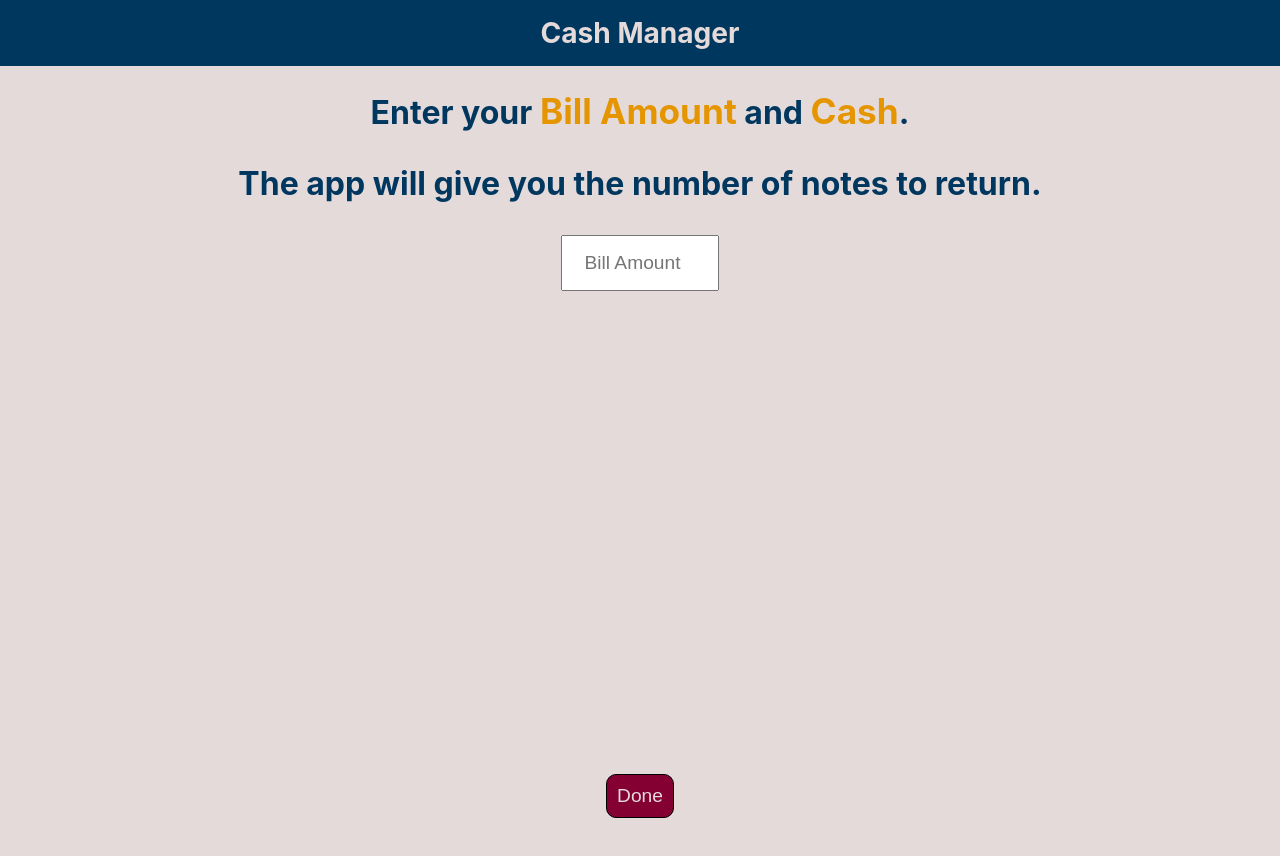
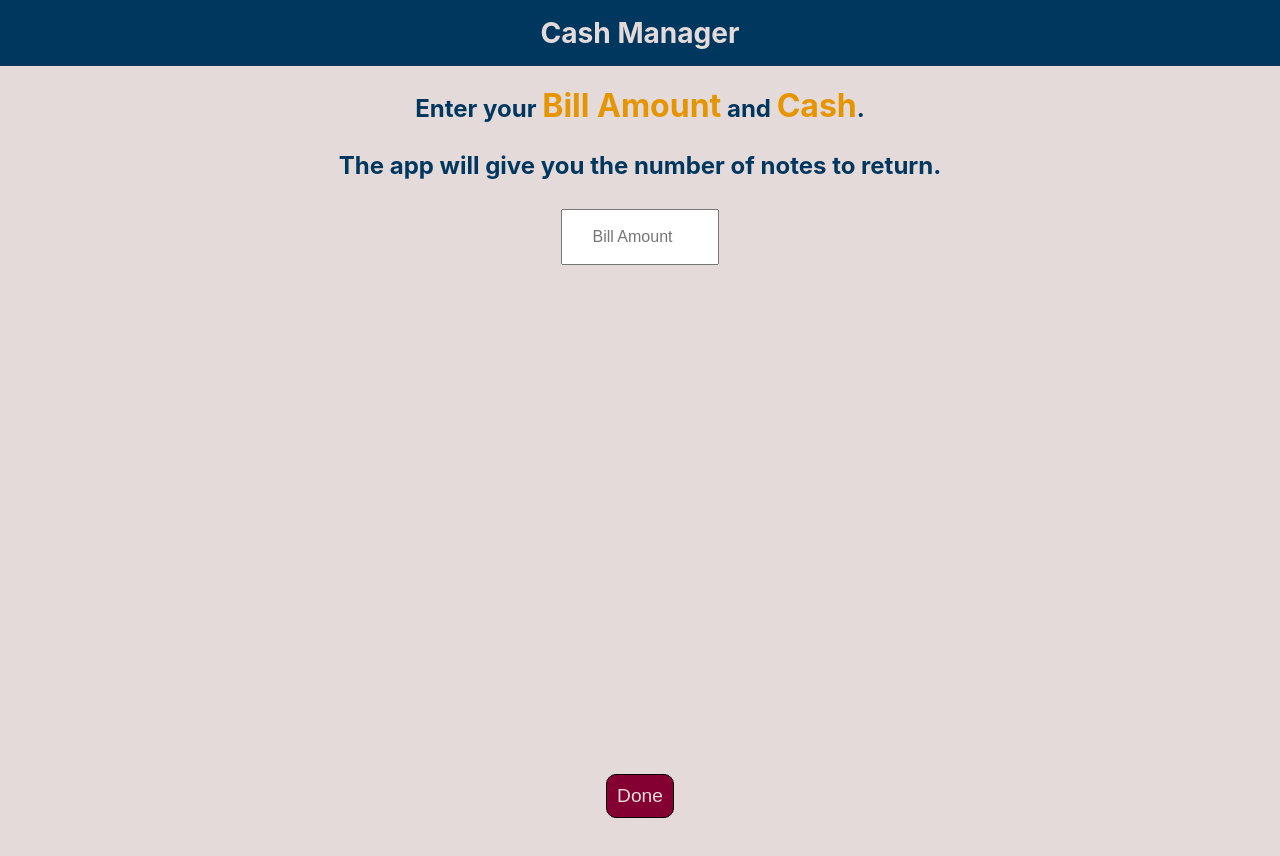
Before and after one commit to Rupamdas832/SmallApps, a React (Create React App) app: page / in a window 1280 px wide. Shown: the top 856 px of the page. Built offline with nearby package versions, Linux system fonts and the light colour scheme.

Commit message:
font size changed

```diff
--- a/src/App.css
+++ b/src/App.css
@@ -53,12 +53,12 @@ body{
   position: relative;
 }
 .heading{
-  padding: 1rem;
-  font-size: 2rem;
+  padding: 0.8rem;
+  font-size: 1.5rem;
   text-align: center;
 }
 .headingSpan{
-  font-size: 2.2rem;
+  font-size: 2rem;
   color: var(--Orange);
 }
 .cashForm{
@@ -70,7 +70,7 @@ body{
 .inputArea{
   width: 150px;
   height: 50px;
-  font-size: 1.2rem;
+  font-size: 1rem;
   text-align: center;
   margin: 0 1rem;
 }
```
Also changed, not shown: 1 other file (tests, documents, lock files or other folders).
